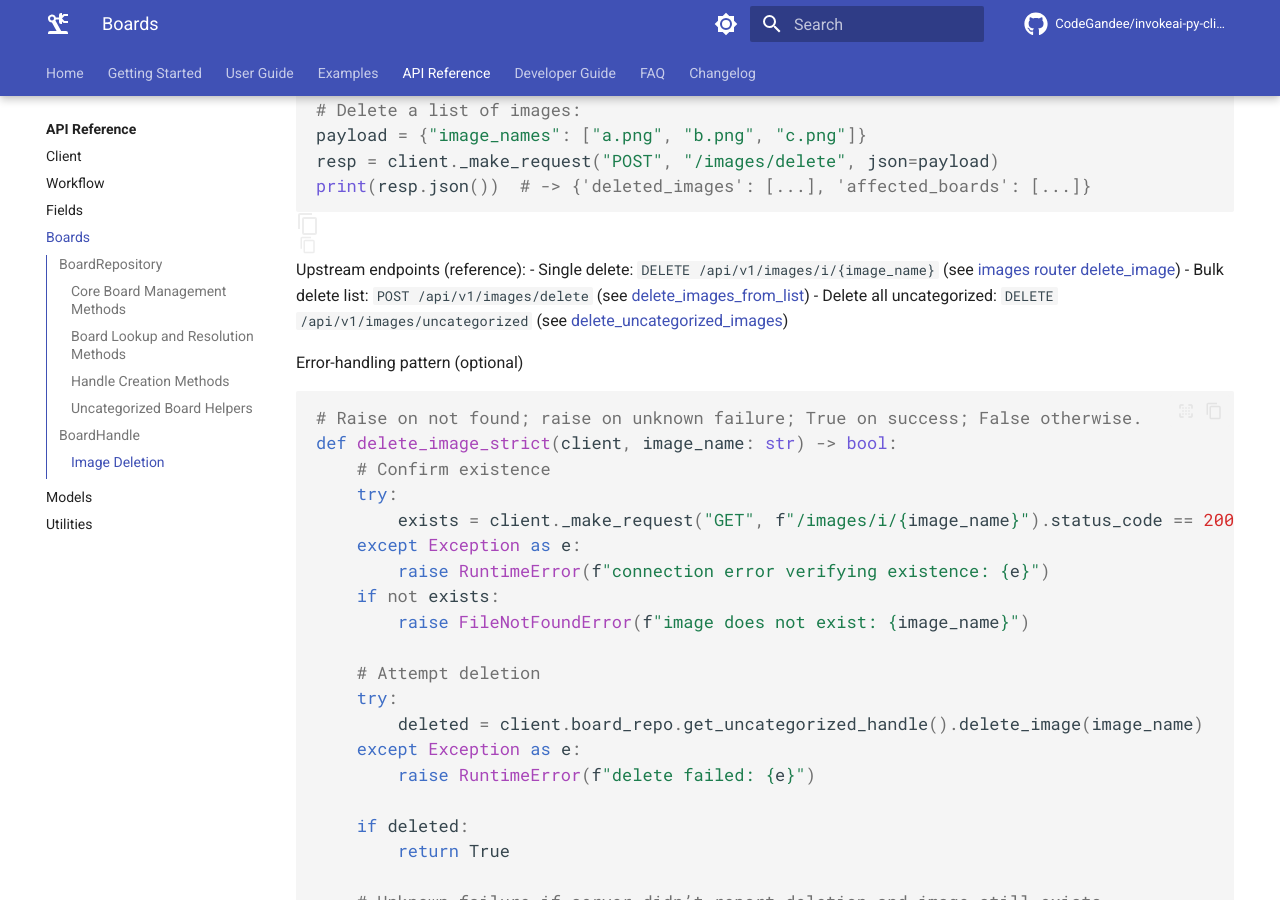
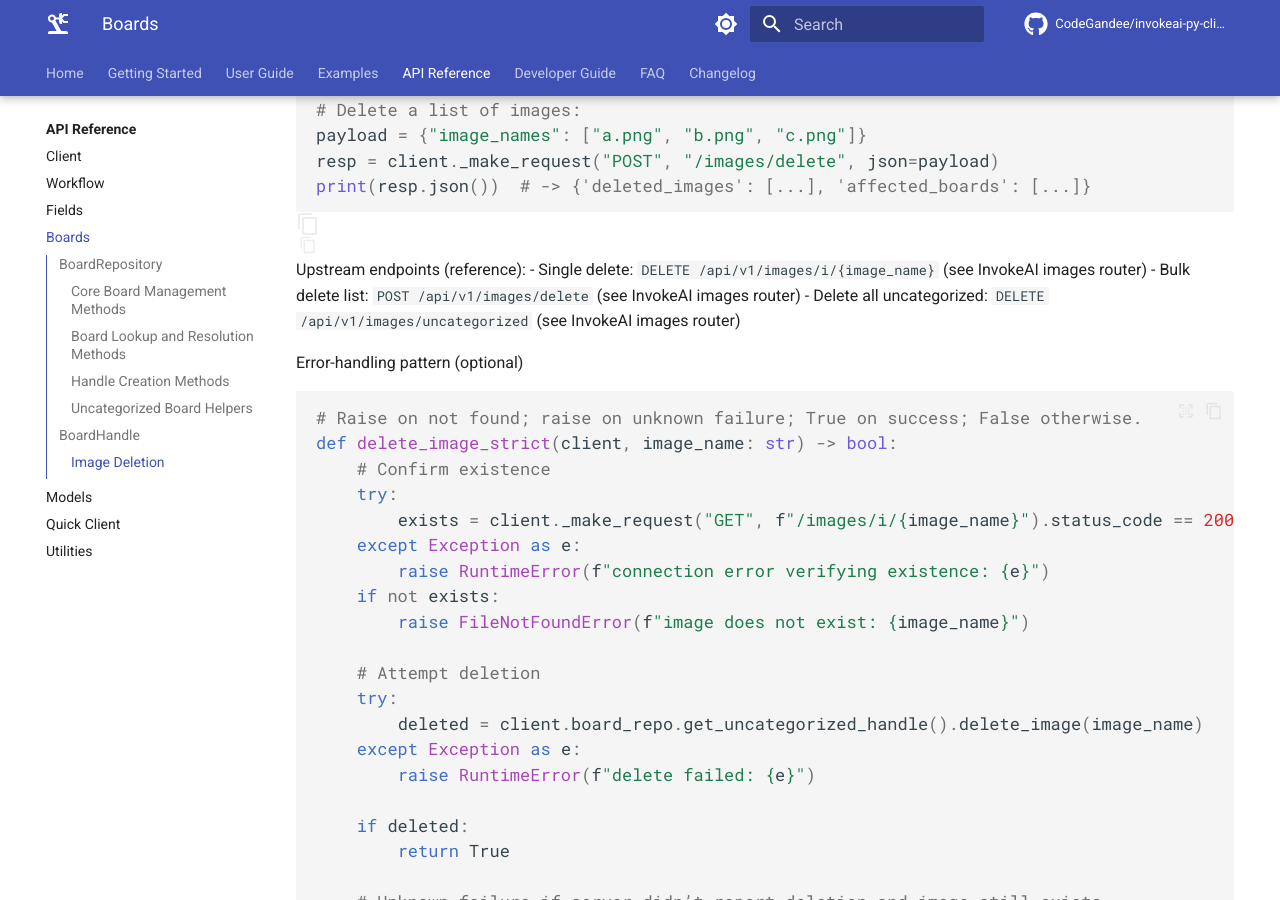
Before and after one commit to CodeGandee/invokeai-py-client, an MkDocs documentation site: the page built from docs/api-reference/boards.md, in a window 1280 px wide and 900 px high, scrolled down 8862 px. Built offline with MkDocs 1.6.1 and Material for MkDocs 9.7.7, drawn with Linux system fonts in a browser that asks for light colours; comment, search, counter and statistics services are not loaded.

Commit message:
fix(docs): resolve MkDocs build errors in GitHub Pages
- Add missing api-reference/quick.md to navigation in mkdocs.yml
- Fix broken source file links in api-reference/boards.md
- Convert local src/ links to GitHub links in api-reference/quick.md
- Remove broken InvokeAI context/refcode links and replace with generic references

Fixes GitHub Pages deployment failure due to strict mode warnings.

````diff
--- a/docs/api-reference/boards.md
+++ b/docs/api-reference/boards.md
@@ -331,7 +331,7 @@
 deleted = uncat.delete_image(image_name)  # returns True only if server reports deletion
 print("Deleted?", deleted)
 ```
-- Implementation: [`BoardHandle.delete_image()`](src/invokeai_py_client/board/board_handle.py:460)
+- Implementation: [`BoardHandle.delete_image()`](https://github.com/CodeGandee/invokeai-py-client/blob/main/src/invokeai_py_client/board/board_handle.py#L460){:target="_blank"}
 - Behavior: issues `DELETE /api/v1/images/i/{image_name}` and parses the response JSON (`deleted_images` list). Returns `True` only if the specified `image_name` appears in `deleted_images`; otherwise `False`. A 404 results in `False`.
 
 Resolving exact image_name
@@ -377,9 +377,9 @@
 print(resp.json())  # -> {'deleted_images': [...], 'affected_boards': [...]}
 ```
 Upstream endpoints (reference):
-- Single delete: `DELETE /api/v1/images/i/{image_name}` (see [images router delete_image](context/refcode/InvokeAI/invokeai/app/api/routers/images.py:163))
-- Bulk delete list: `POST /api/v1/images/delete` (see [delete_images_from_list](context/refcode/InvokeAI/invokeai/app/api/routers/images.py:398))
-- Delete all uncategorized: `DELETE /api/v1/images/uncategorized` (see [delete_uncategorized_images](context/refcode/InvokeAI/invokeai/app/api/routers/images.py:422))
+- Single delete: `DELETE /api/v1/images/i/{image_name}` (see InvokeAI images router)
+- Bulk delete list: `POST /api/v1/images/delete` (see InvokeAI images router)
+- Delete all uncategorized: `DELETE /api/v1/images/uncategorized` (see InvokeAI images router)
 
 Error-handling pattern (optional)
 ```python
--- a/mkdocs.yml
+++ b/mkdocs.yml
@@ -149,6 +149,7 @@
     - Fields: api-reference/fields.md
     - Boards: api-reference/boards.md
     - Models: api-reference/models.md
+    - Quick Client: api-reference/quick.md
     - Utilities: api-reference/utilities.md
   - Developer Guide:
     - developer-guide/index.md
````
Also changed, not shown: docs/api-reference/quick.md (+1 -1 lines).
